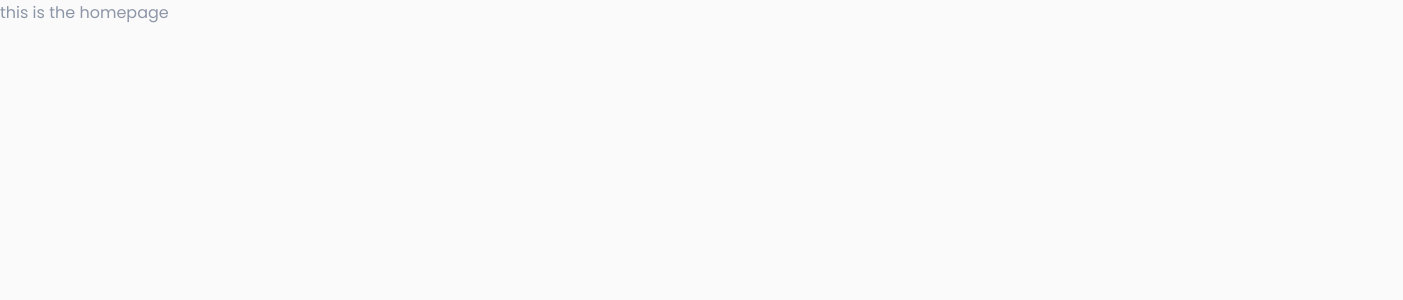
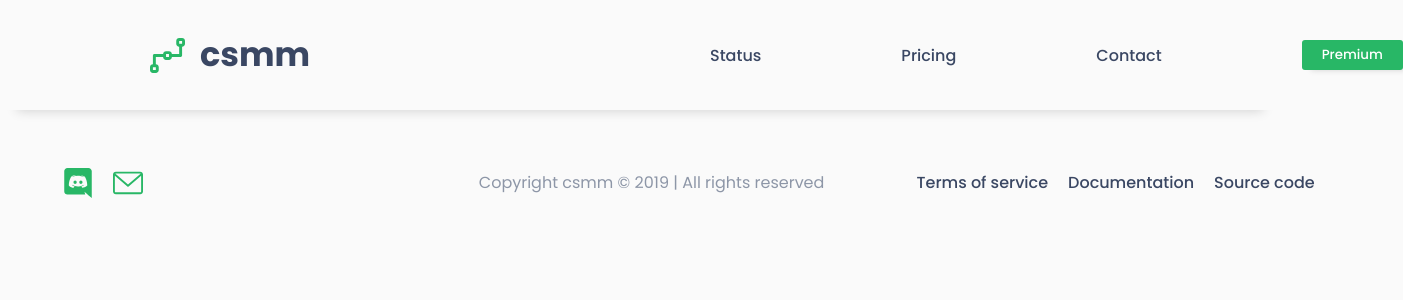
Before and after one commit to CatalysmsServerManager/frontend, a React app in the folder packages/HomepageV2/: page / in a window 1280 px wide. Shown: the top 300 px of the page, 1403 px wide, since content can reach past the window. Built offline with nearby package versions, Linux system fonts and the light colour scheme.

Commit message:
5 footer (#24)
* Add basic footer

* Add fixture

* Update header styling

* Add <Header/> + <Footer/> to home page

* Add external link support in link

* Add style <Footer/>

```diff
--- a/packages/HomepageV2/src/components/layout/Button.js
+++ b/packages/HomepageV2/src/components/layout/Button.js
@@ -1,6 +1,7 @@
 import React from 'react'
 import PropTypes from 'prop-types'
 import styled from 'styled-components'
+import { lighten } from 'polished'
 
 const StyledButton = styled.button`
   background-color: ${({ theme, alt }) => alt ? theme.title : theme.main};
@@ -9,6 +10,11 @@ const StyledButton = styled.button`
   padding: 5px 20px;
   border-radius: 3px;
   box-shadow: 6px 3px 6px -3px rgba(0,0,0,0.16);
+  transition: background-color .2s ease-in-out;
+
+  &:hover{
+    background-color: ${({ theme }) => lighten(0.03, theme.main)}
+  }
 `
 
 export default function Button({ alt = false, children }){
--- /dev/null
+++ b/packages/HomepageV2/src/components/layout/Footer.fixture.js
@@ -0,0 +1,4 @@
+import React from 'react'
+import Footer from './Footer'
+
+export default <Footer/>
--- /dev/null
+++ b/packages/HomepageV2/src/components/layout/Footer.js
@@ -0,0 +1,58 @@
+import React from 'react'
+import styled from 'styled-components'
+
+import Link from './Link'
+import discord from '../../images/discord.svg'
+import mail from '../../images/mail.svg'
+
+const Container = styled.footer`
+  width: 100%;
+  height: 145px;
+  display: flex;
+  flex-direction: row;
+  align-items: center;
+  justify-content: space-evenly;
+  padding: 0 50px;
+  color: ${({ theme }) => theme.text};
+`
+const IconNav = styled.nav`
+  width: 33%;
+  height: 100%;
+  display: flex;
+  align-items: center;
+  justify-content: flex-start;
+  img{
+    width: 30px;
+    margin-left: 10px;
+    margin-right: 10px;
+  }
+`
+const LinkNav = styled.nav`
+  width: 33%;
+  display: flex;
+  align-items: center;
+  justify-content: center;
+  a{
+    margin-left: 10px;
+    margin-right: 10px;
+  }
+`
+
+export default function Footer(){
+  return (
+    <Container>
+      <IconNav>
+        <img alt="dit nog aanpassen" src={discord}/>
+        <img alt="dit nog aanpassen" src={mail}/>
+      </IconNav>
+      <div style={{ width: '33%' }}>
+        <p>Copyright csmm © {new Date().getFullYear()} | All rights reserved</p>
+      </div>
+      <LinkNav>
+        <Link to="/terms">Terms of service</Link>
+        <Link isExternal to="https://docs.csmm.app/">Documentation</Link>
+        <Link isExternal to="https://github.com/CatalysmsServerManager/7-days-to-die-server-manager">Source code</Link>
+      </LinkNav>
+    </Container>
+  )
+}
--- a/packages/HomepageV2/src/components/layout/Header.js
+++ b/packages/HomepageV2/src/components/layout/Header.js
@@ -5,7 +5,7 @@ import Link from './Link'
 import Button from './Button'
 import icon from '../../images/icon.svg'
 
-const Container = styled.div`
+const Container = styled.header`
   width: 100%;
   height: 110px;
   display: flex;
@@ -20,7 +20,7 @@ const Name = styled.div`
   justify-content: flex-start;
   font-size: 1.4rem;
   font-weight: 500;
-  width: 60%;
+  width: 50%;
   padding-left: 150px;
   img{
     width: 35px;
@@ -31,9 +31,15 @@ const Name = styled.div`
 const Nav = styled.nav`
   display: flex;
   align-items: center;
-  justify-content: space-evenly;
-  width: 40%;
-  padding-right: 50px;
+  width: 50%;
+
+  a{
+    margin-left: 70px;
+    margin-right: 70px;
+  }
+  button {
+    margin-left: 70px;
+  }
 `
 
 export default function Header(){
--- a/packages/HomepageV2/src/components/layout/Link.js
+++ b/packages/HomepageV2/src/components/layout/Link.js
@@ -2,18 +2,33 @@ import React from 'react'
 import PropTypes from 'prop-types'
 import { Link as ReactRouterLink } from 'react-router-dom'
 import styled from 'styled-components'
+import { lighten } from 'polished'
 
 const StyledLink = styled(ReactRouterLink)`
   color: ${({ theme }) => theme.title};
   font-weight: 500;
+  transition: color .1s ease-in-out;
+
+  &:hover{
+    color: ${({ theme }) => lighten(0.2, theme.title)};
+  }
 `
-export default function Link({ children, to }){
-  return (
-    <StyledLink to={to}>{children}</StyledLink>
-  )
+const StyledAnchor = styled.a`
+  color: ${({ theme }) => theme.title};
+  font-weight: 500;
+  transition: color .1s ease-in-out;
+
+  &:hover{
+    color: ${({ theme }) => lighten(0.2, theme.title)};
+  }
+`
+
+export default function Link({ children, isExternal = false, to }){
+  return isExternal ? <StyledLink to={to}>{children}</StyledLink> : <StyledAnchor href={to} rel="noopener noreferrer" target="_blank">{children}</StyledAnchor>
 }
 
 Link.propTypes = {
-  children: PropTypes.node.isRequired,
-  to:       PropTypes.string.isRequired
+  children:   PropTypes.node.isRequired,
+  isExternal: PropTypes.bool,
+  to:         PropTypes.string.isRequired
 }
--- a/packages/HomepageV2/src/components/pages/Home.js
+++ b/packages/HomepageV2/src/components/pages/Home.js
@@ -1,7 +1,20 @@
-import React from 'react'
+import React, { Fragment } from 'react'
+import styled from 'styled-components'
+
+import Header from '../layout/Header'
+import Footer from '../layout/Footer'
+
+const Body = styled.div`
+  width: 80%;
+  margin: 0 auto;
+`
 
 export default function Home(){
   return (
-    <div>this is the homepage</div>
+    <Fragment>
+      <Header/>
+      <Body/>
+      <Footer/>
+    </Fragment>
   )
 }
```
Also changed, not shown: packages/HomepageV2/src/images/mail.svg (renamed from packages/HomepageV2/src/images/envelope.svg).
